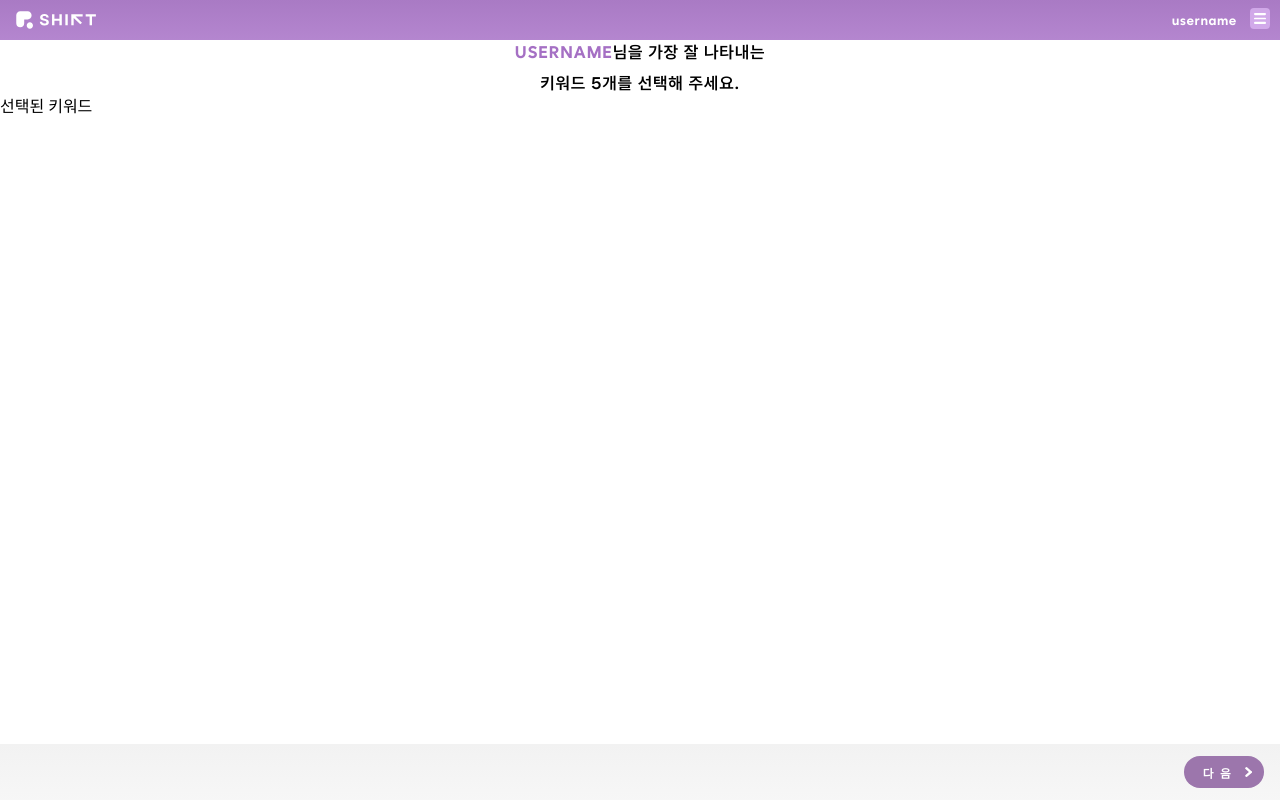
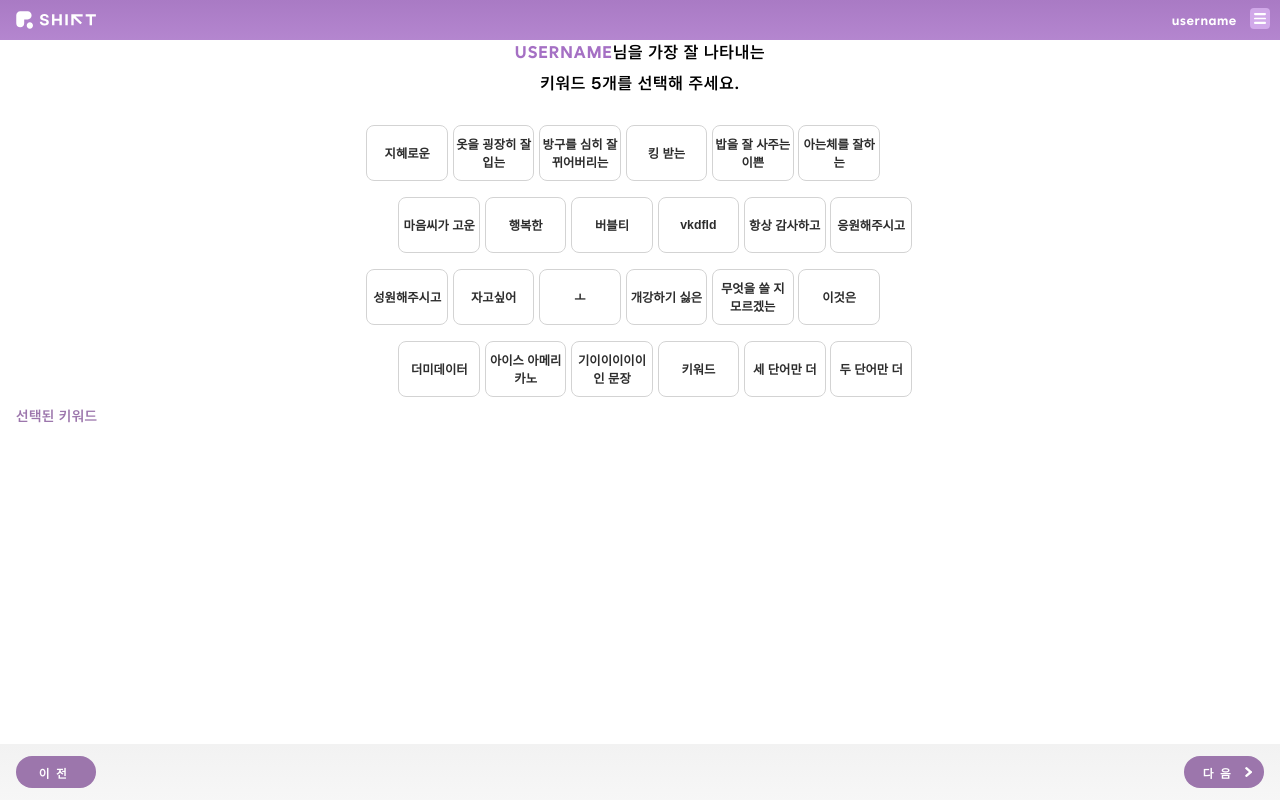
Before and after one commit to HEBA-Hanyang-Univ/shift, a React (Create React App) app in the folder react/: page /selectKeyword in a window 1280 px wide. Built offline with nearby package versions, Linux system fonts and the light colour scheme.

Commit message:
upload selectKeyword page

```diff
--- a/react/src/pages/LinkReceiver/SelectKeyword.js
+++ b/react/src/pages/LinkReceiver/SelectKeyword.js
@@ -2,6 +2,7 @@ import React, { useState } from "react";
 import "../../assets/styles/LinkReceiver/SelectKeyword.scss";
 import "../../assets/styles/LinkSender/MyIdentity.scss";
 import { KeywordBtnBoxContainer } from "../../components/Button/KeywordBox/KeywordBtnBoxContainer";
+import { SelectedKeyword } from "../../components/Button/KeywordBox/SelectedKeyword";
 import { GuestFooter } from "../../components/Footer/GuestFooter";
 
 // dummy data
@@ -14,21 +15,23 @@ const dummyKeywords = [
 
 export const SelectKeyword = () => {
   const [selectedKeywords, setSelectedKeywords] = useState([]);
-  const [clickedKeywords, setClickedKeywords] = useState([]);
+  const removeKeyword = (indexToRemove) => {
+    setSelectedKeywords(selectedKeywords.filter((_, index) => index !== indexToRemove));
+  };
 
-  // const handleKeywordClick = (keyword) => {
-  //   if(selectedKeywords.length < 5) {
-  //     setSelectedKeywords([...selectedKeywords, keyword]);
-  //     setClickedKeywords([...clickedKeywords, keyword]);
-  //   } else {
-  //     alert('키워드는 최대 5개까지 선택 가능합니다.');
-  //   }
-  // };
+  const handleKeywordClick = (keyword) => {
+    if(selectedKeywords.includes(keyword)) {
+      return;
+    }
 
-  // // 클릭된 키워드인지 확인하는 함수
-  // const isKeywordClicked = (keyword) => {
-  //   return clickedKeywords.includes(keyword);
-  // }
+    if(selectedKeywords.length < 5) {
+      setSelectedKeywords([...selectedKeywords, keyword]);
+    } else {
+      alert('키워드는 최대 5개까지 선택 가능합니다.');
+    }
+  }
+
+  const isNextEnabled = selectedKeywords.length === 5;
 
   return (
   <div id="Container" className="miContainer">
@@ -41,22 +44,16 @@ export const SelectKeyword = () => {
         <span>키워드 5개를 선택해 주세요.</span>
       </div>
     </div>
-    {/* <KeywordBtnBoxContainer
+    <KeywordBtnBoxContainer
       keywords={dummyKeywords}
+      selectedKeywords={selectedKeywords}
       onKeywordClick={handleKeywordClick}
-      isKeywordClicked={isKeywordClicked}
-    /> */}
+    />
     <div className="idSelectedKeywordWrapper">
-      <div className="idSelectedKeywordTitle">
-        선택된 키워드
-      </div>
-      <div className="idSelectedKeywordBox">
-        {selectedKeywords.map((keyword, index) =>(
-          <div key={index}>{keyword}</div>
-        ))}
-      </div>
+      <SelectedKeyword selectedKeywords={selectedKeywords} removeKeyword={removeKeyword} />
     </div>
-    <GuestFooter/>
+    {/* TODO: 추후 url 수정 */}
+    <GuestFooter prevPageUrl={"/infoGuest"} nextPageUrl={"/reasoning"} isNextEnabled={isNextEnabled}/>
   </div>
   )
 };
```
